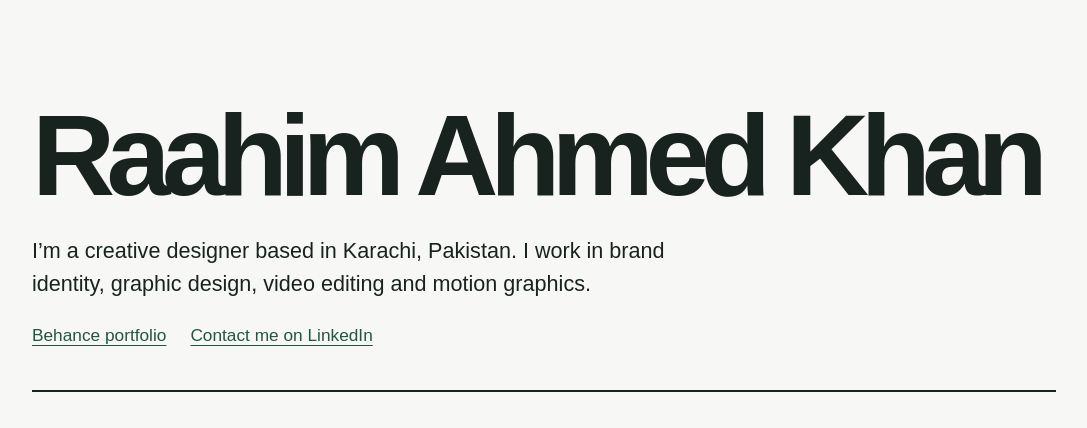
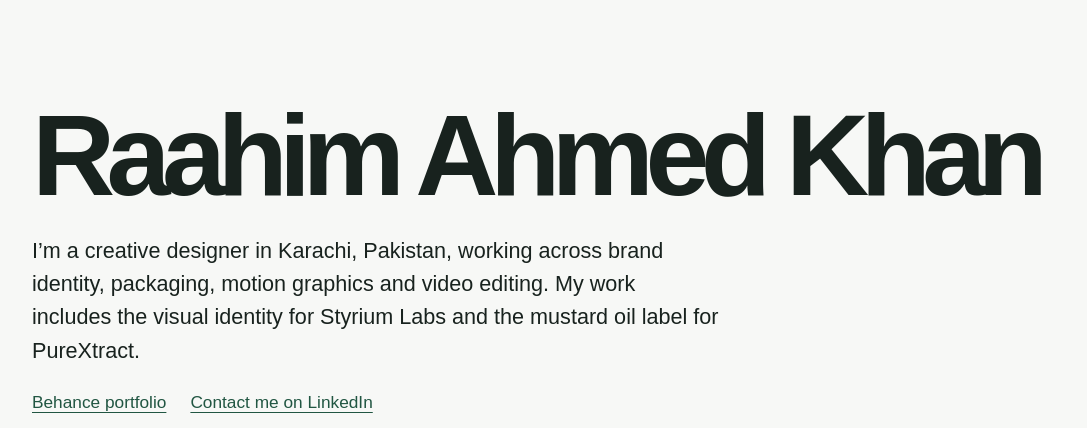
Before and after one commit to raahimahmedk/raahimahmedk.github.io, a plain HTML site: page index.html in a window 1280 px wide. Shown: the top 428 px of the page, without its empty margins (96-1183 px from the left). Drawn offline with Linux system fonts and the light colour scheme.

Commit message:
Add files via upload

```diff
--- a/index.html
+++ b/index.html
@@ -2,9 +2,11 @@
 <html lang="en"><head><meta charset="utf-8"><meta name="viewport" content="width=device-width,initial-scale=1">
 <title>Raahim Ahmed Khan | Creative Designer in Karachi</title>
 <meta name="description" content="Raahim Ahmed Khan is a creative designer in Karachi, Pakistan. Explore his visual identity for Styrium Labs and mustard oil label design for PureXtract.">
-<script type="application/ld+json">{"@context":"https://schema.org","@type":"ProfilePage","mainEntity":{"@type":"Person","name":"Raahim Ahmed Khan","jobTitle":"Creative Designer","description":"Creative designer based in Karachi, Pakistan, working in brand identity, graphic design and motion graphics.","sameAs":["https://www.behance.net/raahimahmedk","https://www.linkedin.com/in/raahimahmedk/"]}}</script>
+<link rel="canonical" href="https://raahimahmedk.github.io/">
+<meta name="google-site-verification" content="-heMWVCVncYtU_1e_ghhvNeTMZCNJbUMvoi5dYVn7Ig">
+<script type="application/ld+json">{"@context":"https://schema.org","@type":"ProfilePage","url":"https://raahimahmedk.github.io/","mainEntity":{"@type":"Person","@id":"https://raahimahmedk.github.io/#raahim","url":"https://raahimahmedk.github.io/","name":"Raahim Ahmed Khan","jobTitle":"Creative Designer","description":"Creative designer based in Karachi, Pakistan, working in brand identity, graphic design and motion graphics.","sameAs":["https://www.behance.net/raahimahmedk","https://www.linkedin.com/in/raahimahmedk/"]}}</script>
 <style>
 *{box-sizing:border-box}body{margin:0;background:#f7f8f6;color:#18221e;font:1.08rem/1.55 'DM Sans',Arial,sans-serif}main,footer{max-width:72rem;margin:auto;padding:0 clamp(1.3rem,5vw,4rem)}header{padding:clamp(3rem,8vw,7rem) 0 2.6rem;border-bottom:2px solid}h1{font-size:clamp(3.4rem,9vw,7.6rem);line-height:.93;letter-spacing:-.075em;margin:0 0 1.5rem;max-width:9em}h2{font-size:2.1rem;letter-spacing:-.055em;margin:2.4rem 0 1.3rem}h3{font-size:1.65rem;letter-spacing:-.045em;margin:0}p{max-width:43rem}header p{font-size:clamp(1.1rem,2vw,1.35rem)}nav,footer{display:flex;gap:1.5rem;flex-wrap:wrap}a{color:#215642;text-underline-offset:.22em}a:focus-visible{outline:3px solid #438269;outline-offset:4px}.grid{display:grid;grid-template-columns:repeat(auto-fit,minmax(min(100%,19rem),1fr));gap:2rem}iframe{display:block;width:100%;aspect-ratio:4/3;border:0;background:#e2e8e3;margin-bottom:1rem}article p{margin:.4rem 0 .8rem}footer{margin-top:3rem;padding-top:1.3rem;padding-bottom:2rem;border-top:1px solid #8e9993}
-</style></head><body><main><header><h1>Raahim Ahmed Khan</h1><p>I’m a creative designer based in Karachi, Pakistan. I work in brand identity, graphic design, video editing and motion graphics.</p><nav aria-label="Professional profiles"><a href="https://www.behance.net/raahimahmedk">Behance portfolio</a><a href="https://www.linkedin.com/in/raahimahmedk/">Contact me on LinkedIn</a></nav></header><section><h2>Selected work</h2><div class="grid">
+</style></head><body><main><header><h1>Raahim Ahmed Khan</h1><p>I’m a creative designer in Karachi, Pakistan, working across brand identity, packaging, motion graphics and video editing. My work includes the visual identity for Styrium Labs and the mustard oil label for PureXtract.</p><nav aria-label="Professional profiles"><a href="https://www.behance.net/raahimahmedk">Behance portfolio</a><a href="https://www.linkedin.com/in/raahimahmedk/">Contact me on LinkedIn</a></nav></header><section><h2>Selected work</h2><div class="grid">
 <article><iframe title="Styrium Labs brand identity project preview" loading="lazy" src="https://www.behance.net/embed/project/212956551"></iframe><h3>Styrium Labs</h3><p>I designed the software company’s visual identity and applied it across social media, print and exhibition materials.</p><a href="https://www.behance.net/gallery/212956551/Brand-Identity-Visual-Design-Styrium-Labs">View the Styrium Labs identity</a></article>
 <article><iframe title="PureXtract mustard oil label project preview" loading="lazy" src="https://www.behance.net/embed/project/212890605"></iframe><h3>PureXtract</h3><p>I designed the label for PureXtract’s mustard oil bottle.</p><a href="https://www.behance.net/gallery/212890605/Mustard-Oil-Label-Design-PureXtract">View the PureXtract label</a></article></div></section></main><footer>Raahim Ahmed Khan · Karachi, Pakistan</footer></body></html>
```
